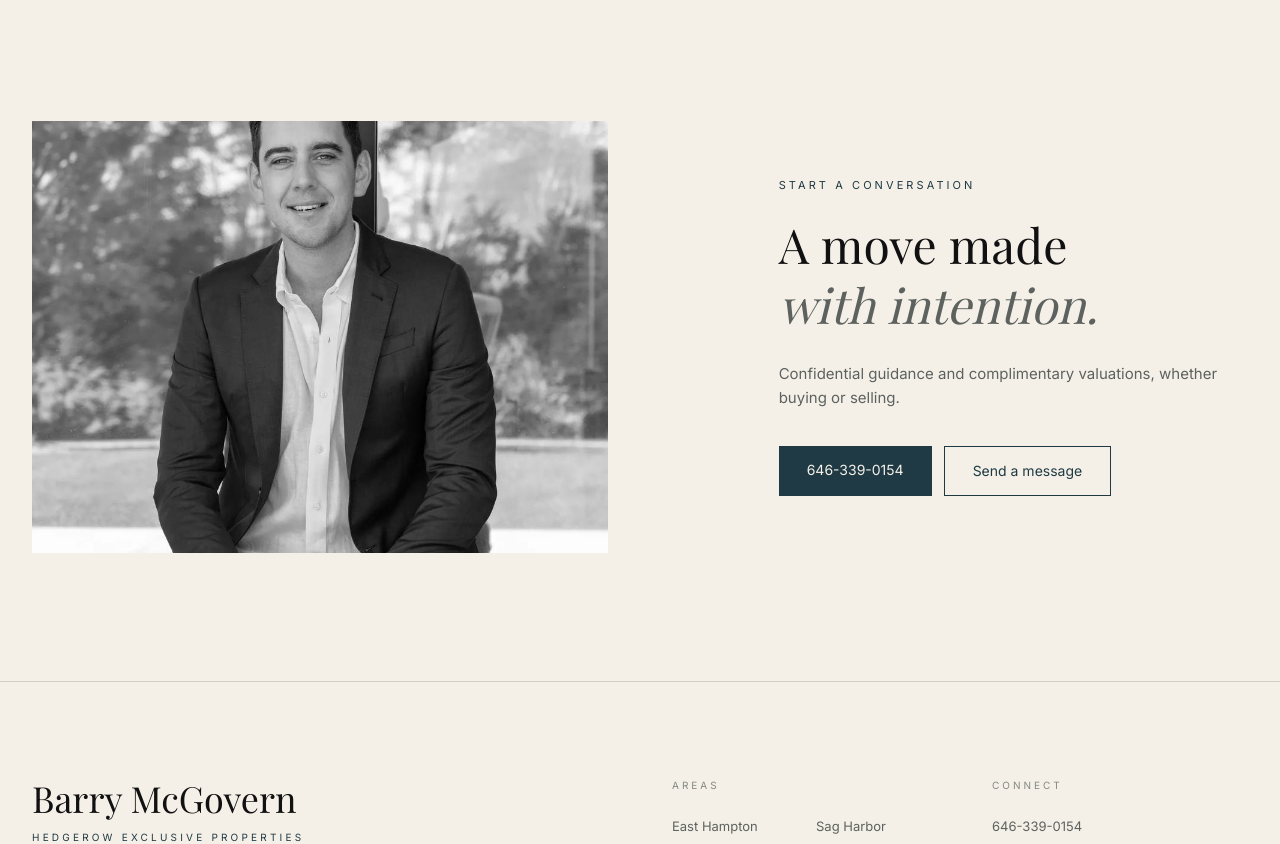
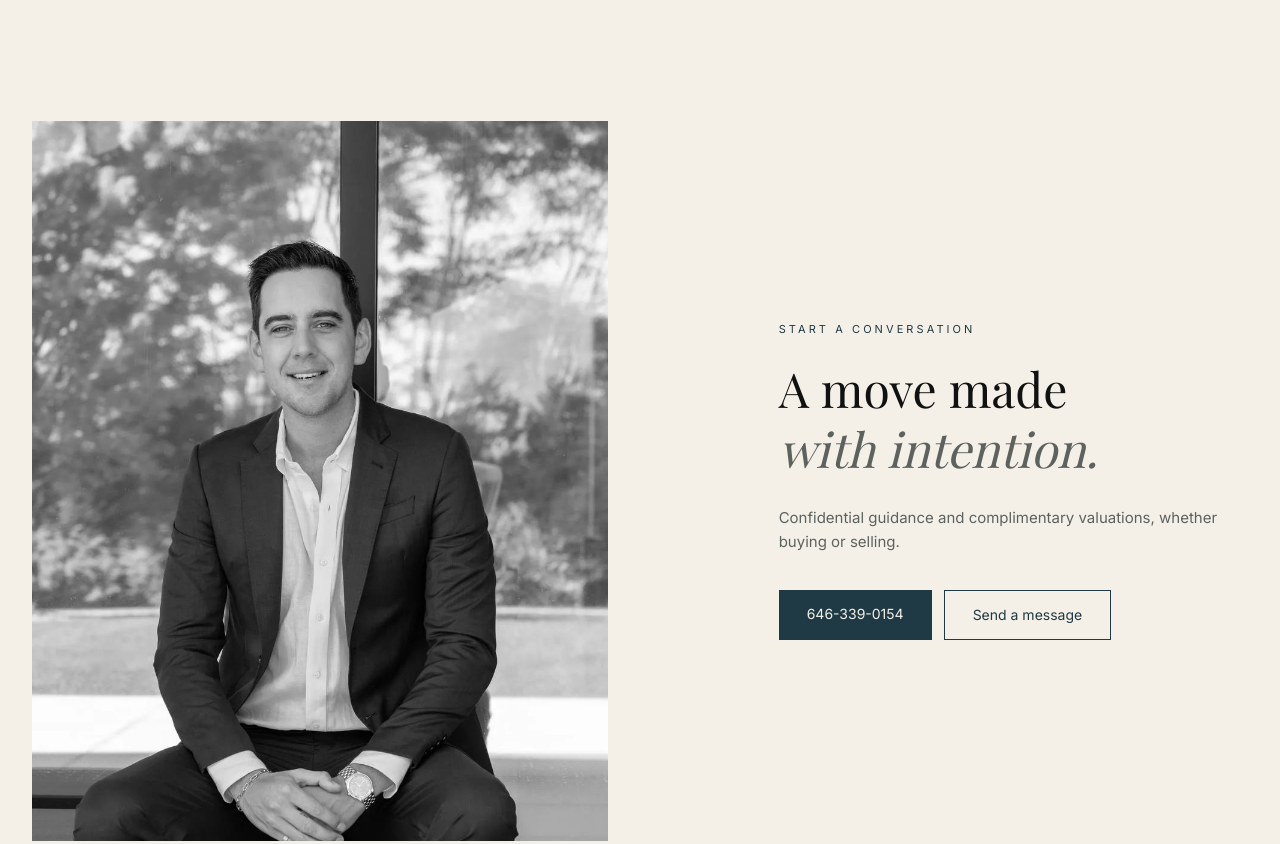
Before and after one commit to barrymcgovernd18/hamptonshomes-ai, a Next.js app in the folder hamptonshomes-ai/: page / in a window 1280 px wide. Shown: the part 4040-4884 px from the top of the page. Built offline with nearby package versions, Linux system fonts and the light colour scheme; a web font is replaced by a local one.

Commit message:
fix: keep Barry portrait head in frame (object-top)

```diff
--- a/hamptonshomes-ai/src/app/page.tsx
+++ b/hamptonshomes-ai/src/app/page.tsx
@@ -37,7 +37,7 @@ export default function Home() {
 
       <section className="bg-paper-deep py-24 md:py-32"><div className="mx-auto max-w-7xl px-6 text-center md:px-8"><p className="mb-4 text-[11px] uppercase tracking-[0.28em] text-ocean">Explore by area</p><h2 className="mb-14 font-serif text-4xl text-ink md:text-5xl">The East End</h2><div className="grid grid-cols-2 gap-px bg-line md:grid-cols-4">{townAreas.map((area) => <Link key={area.slug} href={`/${area.slug}`} className="bg-paper-deep p-7 text-left transition-colors hover:bg-paper-soft"><p className="font-serif text-xl text-ink">{area.name}</p><p className="mt-2 text-sm text-ink-faint">{area.priceRange}</p></Link>)}</div></div></section>
 
-      <section className="bg-paper px-6 py-24 md:px-8 md:py-32"><div className="mx-auto grid max-w-7xl items-center gap-12 md:grid-cols-12 md:gap-16"><div className="relative aspect-[4/3] overflow-hidden md:col-span-6"><Image src="/images/barry-mcgovern.jpg" alt="Barry McGovern" fill className="object-cover" sizes="(max-width: 768px) 100vw, 50vw" /></div><div className="md:col-span-5 md:col-start-8"><p className="mb-5 text-[11px] uppercase tracking-[0.28em] text-ocean">Start a conversation</p><h2 className="font-serif text-4xl leading-tight text-ink md:text-5xl">A move made<br /><span className="font-normal italic text-ink-muted">with intention.</span></h2><p className="mt-7 text-[15px] leading-relaxed text-ink-muted">Confidential guidance and complimentary valuations, whether buying or selling.</p><div className="mt-9 flex flex-wrap gap-3"><a href="tel:+16463390154" className="bg-ocean px-7 py-3.5 text-sm text-paper hover:bg-ocean-deep">646-339-0154</a><Link href="/contact" className="border border-ocean px-7 py-3.5 text-sm text-ocean hover:bg-ocean hover:text-paper">Send a message</Link></div></div></div></section>
+      <section className="bg-paper px-6 py-24 md:px-8 md:py-32"><div className="mx-auto grid max-w-7xl items-center gap-12 md:grid-cols-12 md:gap-16"><div className="relative aspect-[4/5] overflow-hidden md:col-span-6 md:aspect-[4/5]"><Image src="/images/barry-mcgovern.jpg" alt="Barry McGovern" fill className="object-cover object-top" sizes="(max-width: 768px) 100vw, 50vw" /></div><div className="md:col-span-5 md:col-start-8"><p className="mb-5 text-[11px] uppercase tracking-[0.28em] text-ocean">Start a conversation</p><h2 className="font-serif text-4xl leading-tight text-ink md:text-5xl">A move made<br /><span className="font-normal italic text-ink-muted">with intention.</span></h2><p className="mt-7 text-[15px] leading-relaxed text-ink-muted">Confidential guidance and complimentary valuations, whether buying or selling.</p><div className="mt-9 flex flex-wrap gap-3"><a href="tel:+16463390154" className="bg-ocean px-7 py-3.5 text-sm text-paper hover:bg-ocean-deep">646-339-0154</a><Link href="/contact" className="border border-ocean px-7 py-3.5 text-sm text-ocean hover:bg-ocean hover:text-paper">Send a message</Link></div></div></div></section>
     </>
   );
 }
```
